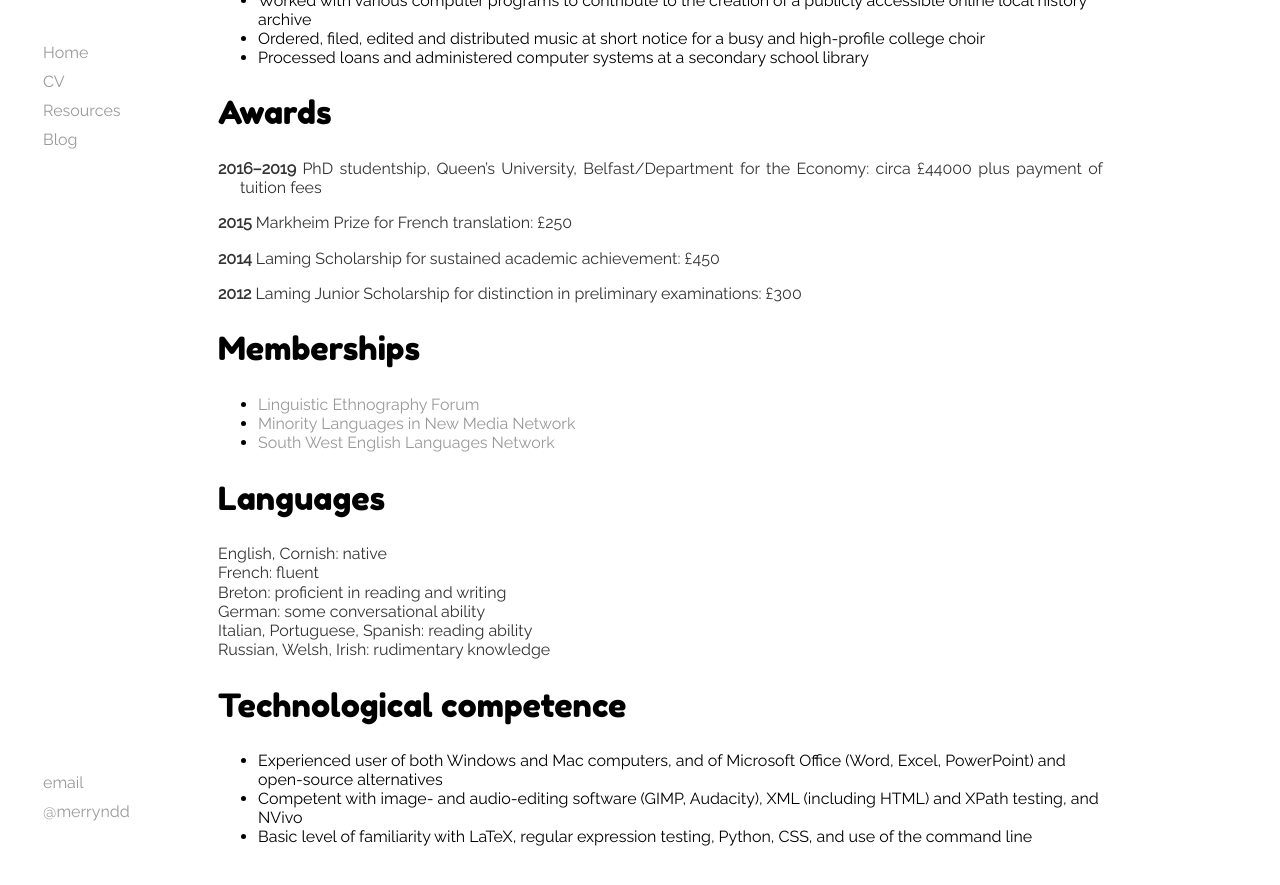
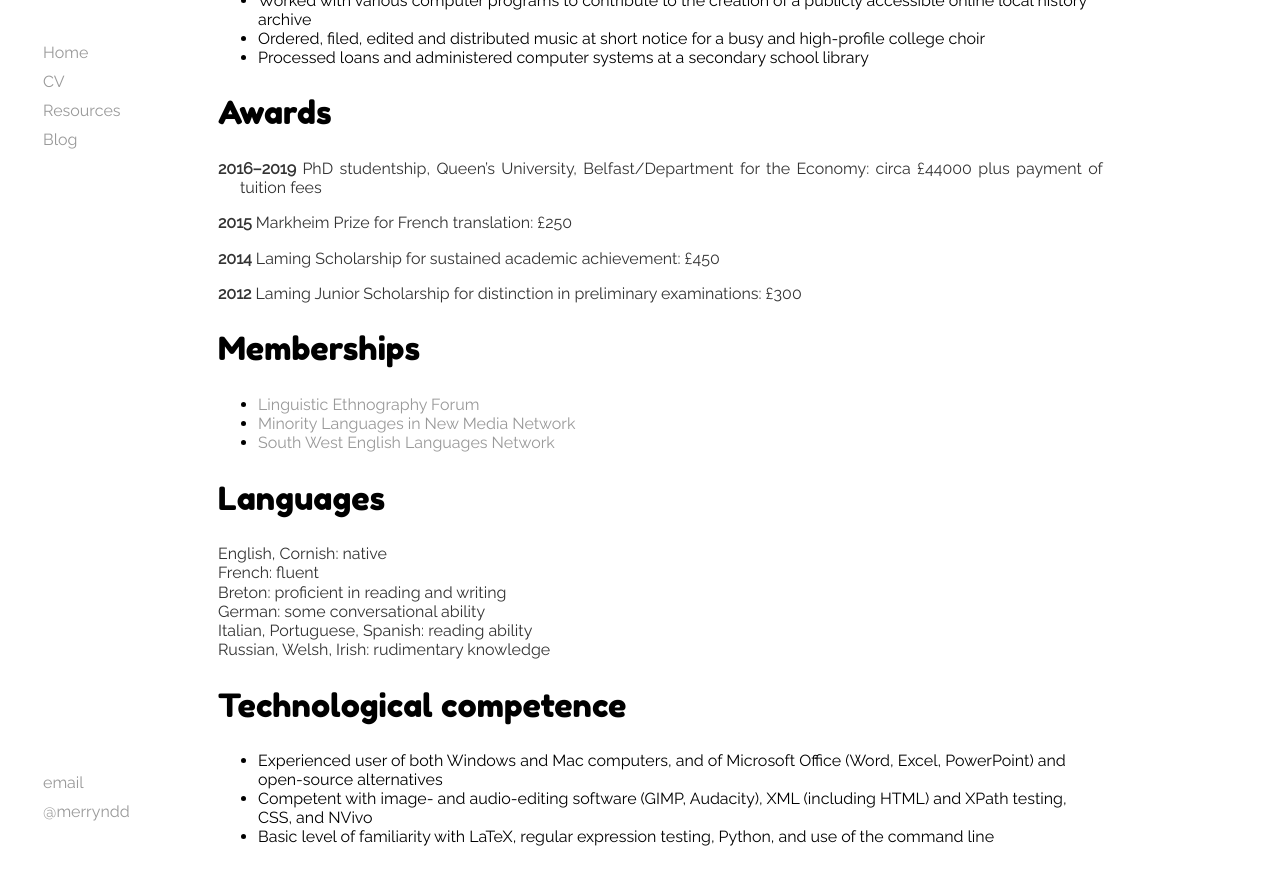
Before and after one commit to merryndd/merryndd.github.io, a Jekyll site: the page built from cv/index.html, in a window 1280 px wide and 900 px high, scrolled down 2366 px. Shown: the top 885 px of the window. Built offline with Jekyll 4.4.1, drawn with Linux system fonts in a browser that asks for light colours.

```diff
--- a/cv/index.html
+++ b/cv/index.html
@@ -72,6 +72,6 @@ title: Merryn Davies-Deacon
 <br/>Russian, Welsh, Irish: rudimentary knowledge</p>
 <h2>Technological competence</h2>
 <ul><li>Experienced user of both Windows and Mac computers, and of Microsoft Office (Word, Excel, PowerPoint) and open-source alternatives</li>
-<li>Competent with image- and audio-editing software (GIMP, Audacity), XML (including HTML) and XPath testing, and NVivo</li>
-<li>Basic level of familiarity with LaTeX, regular expression testing, Python, CSS, and use of the command line</li></ul>
+<li>Competent with image- and audio-editing software (GIMP, Audacity), XML (including HTML) and XPath testing, CSS, and NVivo</li>
+<li>Basic level of familiarity with LaTeX, regular expression testing, Python, and use of the command line</li></ul>
 </div><!-- /.blurb -->
```
